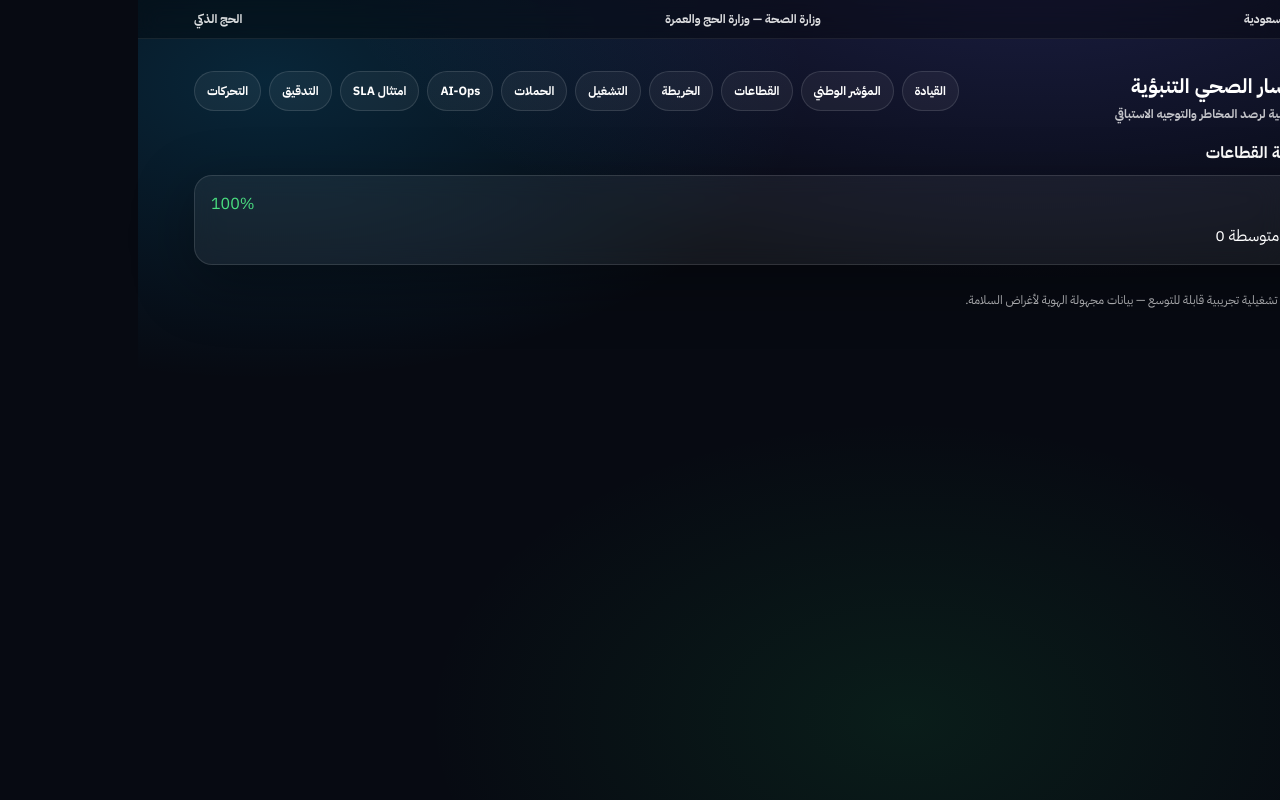
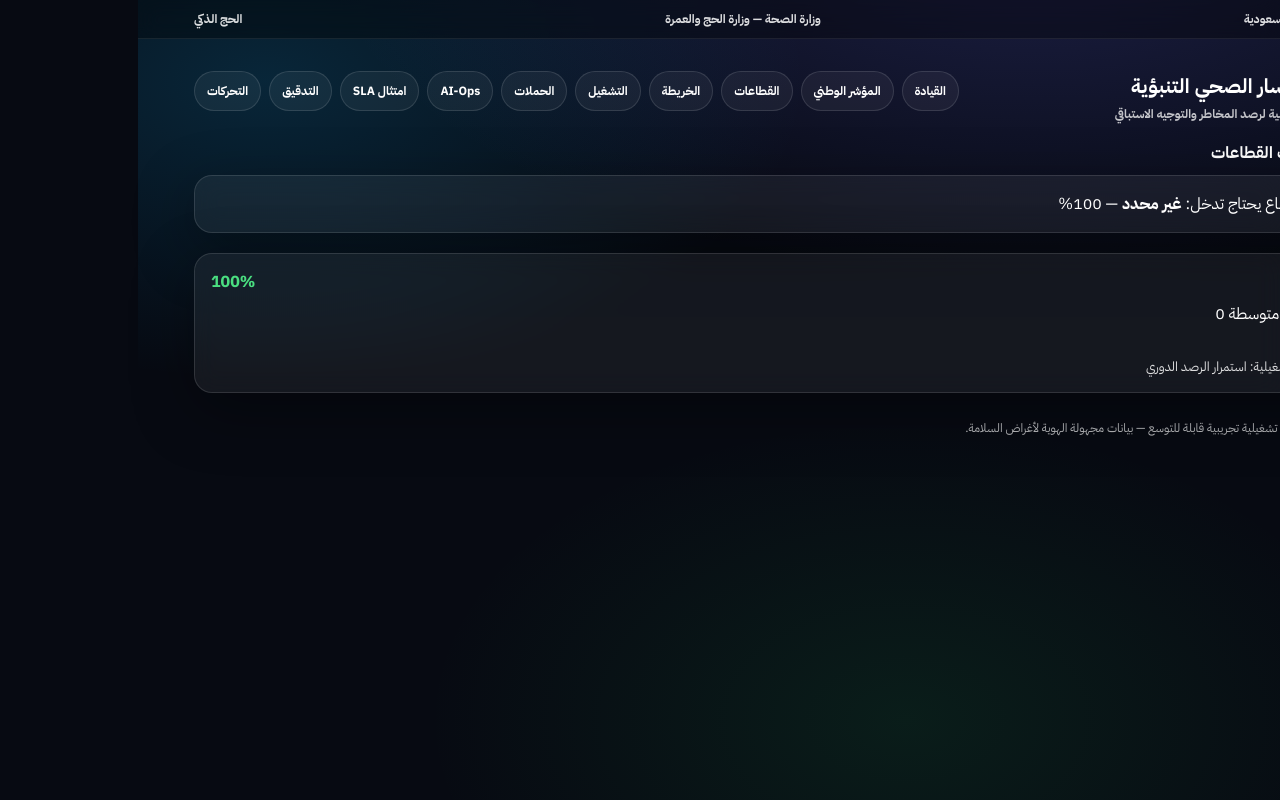
Before and after one commit to jkg9rmd8td-blip/hajj-health-monitoring, a Next.js app: page /sectors in a window 1280 px wide. Built offline with nearby package versions, Linux system fonts and the light colour scheme.

Commit message:
Update page.js

```diff
--- a/app/sectors/page.js
+++ b/app/sectors/page.js
@@ -18,9 +18,24 @@ function readiness(total, critical, medium) {
 }
 
 function band(score) {
-  if (score >= 85) return "green"
-  if (score >= 70) return "amber"
-  return "red"
+  if (score >= 85) return { label: "مستقر", cls: "green" }
+  if (score >= 70) return { label: "مراقبة", cls: "amber" }
+  return { label: "تأهب", cls: "red" }
+}
+
+function predict(critical, medium) {
+  const score = (critical * 3) + (medium * 1.5)
+  if (score >= 15) return "تصاعد خطر خلال 20 دقيقة"
+  if (score >= 8) return "مراقبة متقدمة"
+  return "مستقر"
+}
+
+function recommendation(readiness) {
+  if (readiness < 60)
+    return "تعزيز موارد فوري + نقل فريق ميداني"
+  if (readiness < 75)
+    return "تكثيف تبريد + متابعة لصيقة"
+  return "استمرار الرصد الدوري"
 }
 
 export default function Sectors() {
@@ -55,29 +70,50 @@ export default function Sectors() {
     }
 
     return Array.from(map.values())
-      .map(s => ({
-        ...s,
-        readiness: readiness(s.total, s.critical, s.medium),
-        status: band(readiness(s.total, s.critical, s.medium))
-      }))
+      .map(s => {
+        const r = readiness(s.total, s.critical, s.medium)
+        return {
+          ...s,
+          readiness: r,
+          band: band(r)
+        }
+      })
       .sort((a, b) => a.readiness - b.readiness)
 
   }, [data])
 
+  const worst = sectors[0]
+
   return (
     <main>
-      <div className="sectionTitle">تحليل جاهزية القطاعات</div>
+      <div className="sectionTitle">غرفة عمليات القطاعات</div>
 
-      <div style={{ display: "grid", gap: 16 }}>
+      {worst && (
+        <div className="card" style={{ marginBottom: 20 }}>
+          ⚠️ أكثر قطاع يحتاج تدخل: <b>{worst.sector}</b> — {worst.readiness}%
+        </div>
+      )}
+
+      <div style={{ display: "grid", gap: 18 }}>
         {sectors.map((s, i) => (
           <div key={i} className="card">
             <div style={{ display: "flex", justifyContent: "space-between" }}>
               <div style={{ fontWeight: 900 }}>{s.sector}</div>
-              <div className={s.status}>{s.readiness}%</div>
+              <div className={s.band.cls} style={{ fontWeight: 900 }}>
+                {s.readiness}%
+              </div>
             </div>
 
             <div style={{ marginTop: 8 }}>
               حرجة {s.critical} — متوسطة {s.medium}
+            </div>
+
+            <div style={{ marginTop: 6, fontSize: 13 }}>
+              📈 {predict(s.critical, s.medium)}
+            </div>
+
+            <div style={{ marginTop: 6, fontSize: 13, opacity: 0.85 }}>
+              🧠 توصية تشغيلية: {recommendation(s.readiness)}
             </div>
           </div>
         ))}
```
